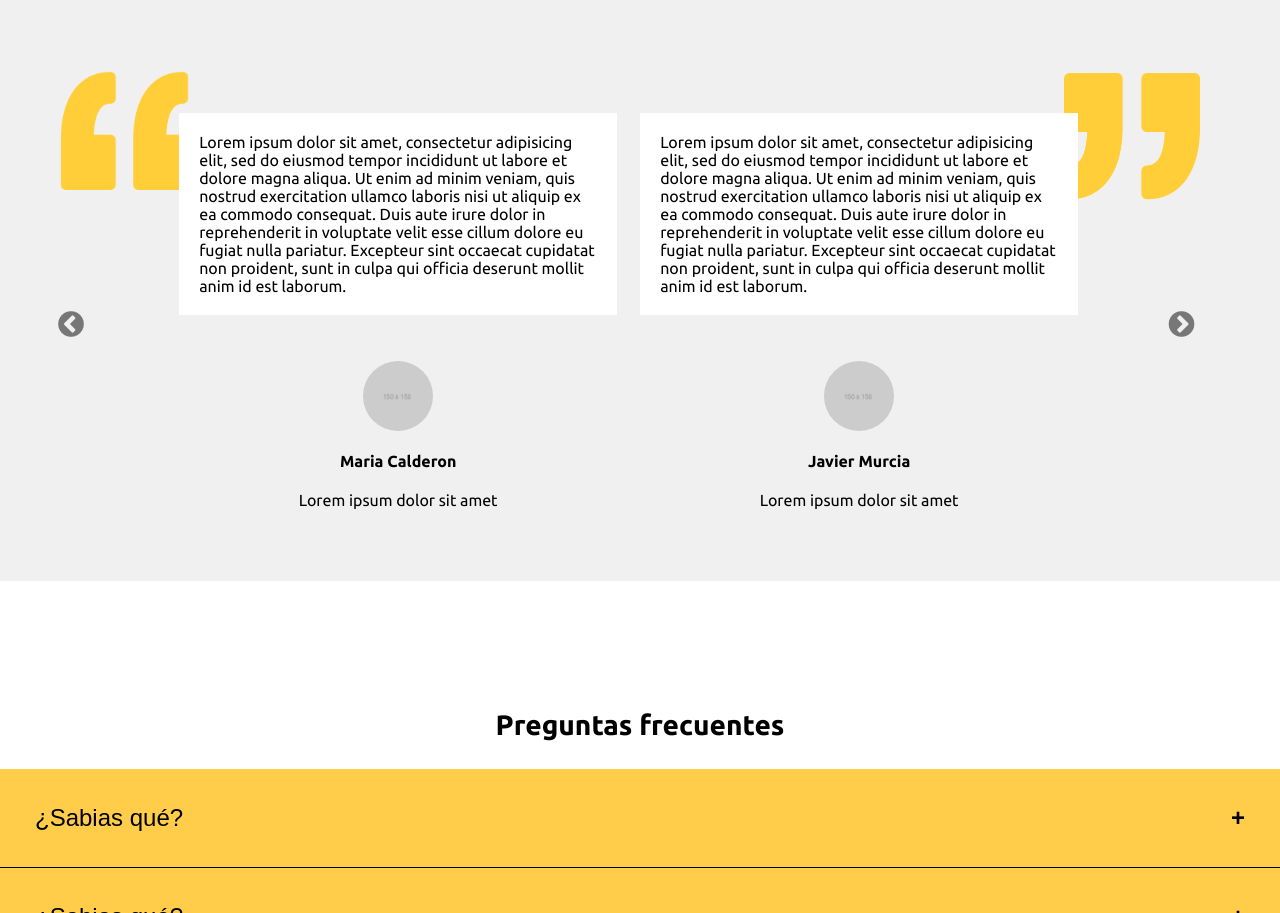
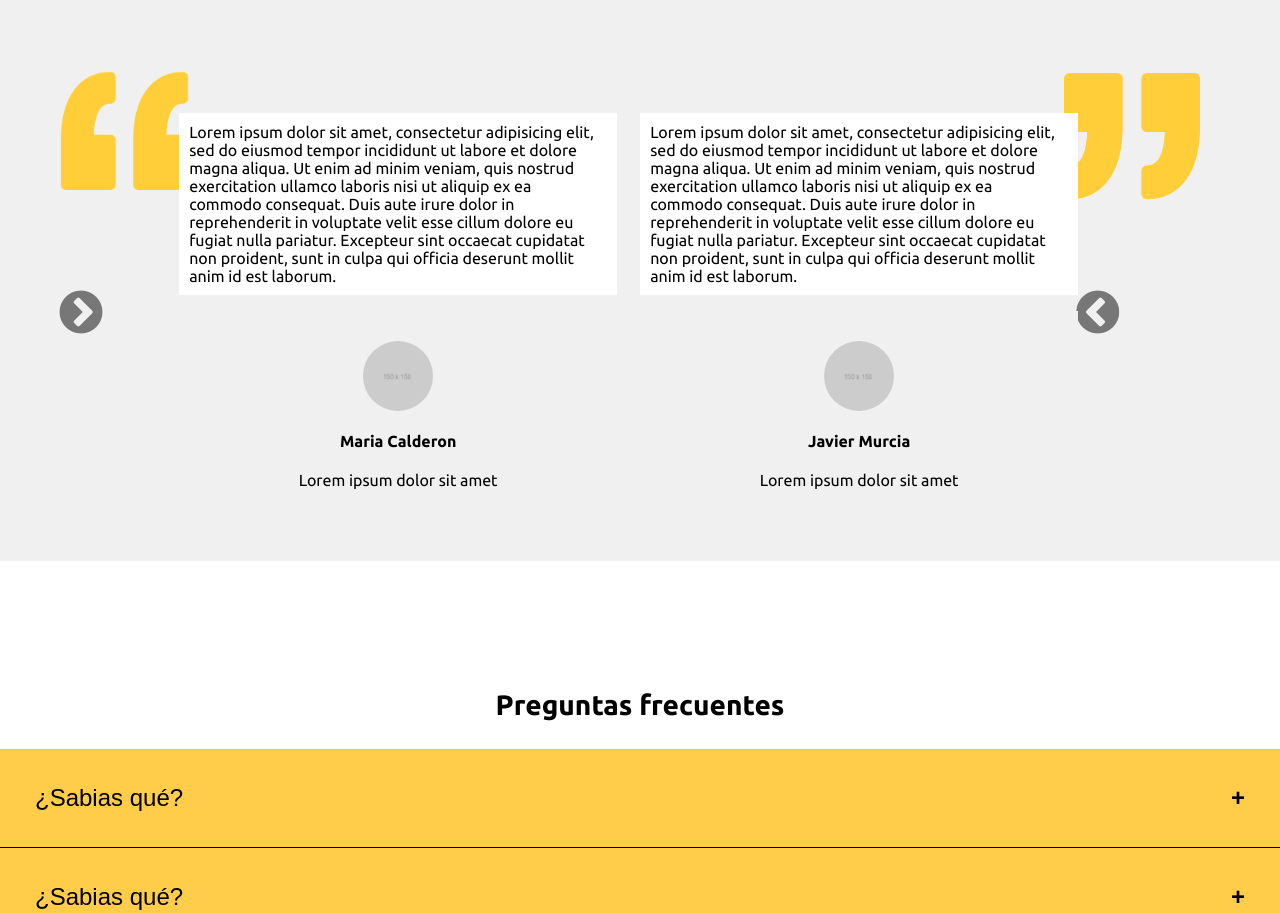
Before and after one commit to bln23/DOMlimpio, a website: page index.html in a window 1280 px wide. Shown: the part 7131-8044 px from the top of the page. Drawn offline with Linux system fonts and the light colour scheme.

Commit message:
version finale 2.0

```diff
--- a/scss/components/_slick-theme.scss
+++ b/scss/components/_slick-theme.scss
@@ -68,6 +68,7 @@ $slick-opacity-not-active: 0.25 !default;
     background: transparent;
     color: transparent;
     top: 50%;
+    font-size: 26px;
     -webkit-transform: translate(0, -50%);
     -ms-transform: translate(0, -50%);
     transform: translate(0, -50%);
@@ -86,46 +87,58 @@ $slick-opacity-not-active: 0.25 !default;
     }
     &:before {
         font-family: $slick-font-family;
-        font-size: 50px;
+        font-size: 26px;
         line-height: 1;
         color: $slick-arrow-color;
         opacity: $slick-opacity-default;
         -webkit-font-smoothing: antialiased;
         -moz-osx-font-smoothing: grayscale;
     }
+
+    @media all and (min-width:768px) {
+      &:before {
+          font-size: 50px;
+      }
+
+    }
+    @media all and (min-width:1024px){
+    &:before {
+        font-size: 50px;
+    }
+  }
 }
 
-// .slick-prev:hover:before, .slick-prev:focus:before, .slick-next:hover:before, .slick-next:focus:before {
-//   opacity: 0.5;
-// }
-//
-// .slick-next:before {
-//   content: '→';
-// }
-//
-// .slick-prev:before, .slick-next:before {
-//   font-family: 'slick';
-//   line-height: 1;
-//   opacity: 0.5;
-//   color: $colorTertiary;
-//   font-size: 30px;
-//   @media all and (min-width:768px){
-//     font-size: 50;
-//   }
-//   @media all and (min-width:10248px){
-//     font-size: 50;
-//   }
-//
-// }
+ .slick-prev:hover:before, .slick-prev:focus:before, .slick-next:hover:before, .slick-next:focus:before {
+  opacity: 0.5;
+ }
+
+ .slick-next:before {
+  content: '→';
+}
+
+.slick-prev:before, .slick-next:before {
+  font-family: 'slick';
+  line-height: 1;
+  opacity: 0.5;
+  color: $colorTertiary;
+  font-size: 30px;
+  @media all and (min-width:768px){
+    font-size: 50;
+  }
+  @media all and (min-width:10248px){
+    font-size: 50;
+  }
+
+}
 
 .slick-prev {
-    left: 100px;
+    right: 130px;
 
     @media all and (min-width:768px){
-      left: 50px;
+      right: 50px;
     }
     @media all and (min-width:10248px){
-      left: 80px;
+      right: 80px;
     }
     [dir="rtl"] & {
         left: auto;
@@ -140,11 +153,12 @@ $slick-opacity-not-active: 0.25 !default;
 }
 
 .slick-next {
+  left: 160px;
     @media all and (min-width:768px){
-      right: 50px;
+      left: 50px;
     }
     @media all and (min-width:10248px){
-      right: 60px;
+      left: 60px;
     }
 
     [dir="rtl"] & {
--- a/scss/layout/_slider.scss
+++ b/scss/layout/_slider.scss
@@ -53,7 +53,7 @@
   .testimony-text {
     background-color: white;
     width: 100%;
-    padding: 20px;
+    padding: 10px;
     @media all and (min-width:768px) {
       width: 95%;
       font-size: 1rem;
```
Also changed, not shown: css/main.css, 1 other file.
